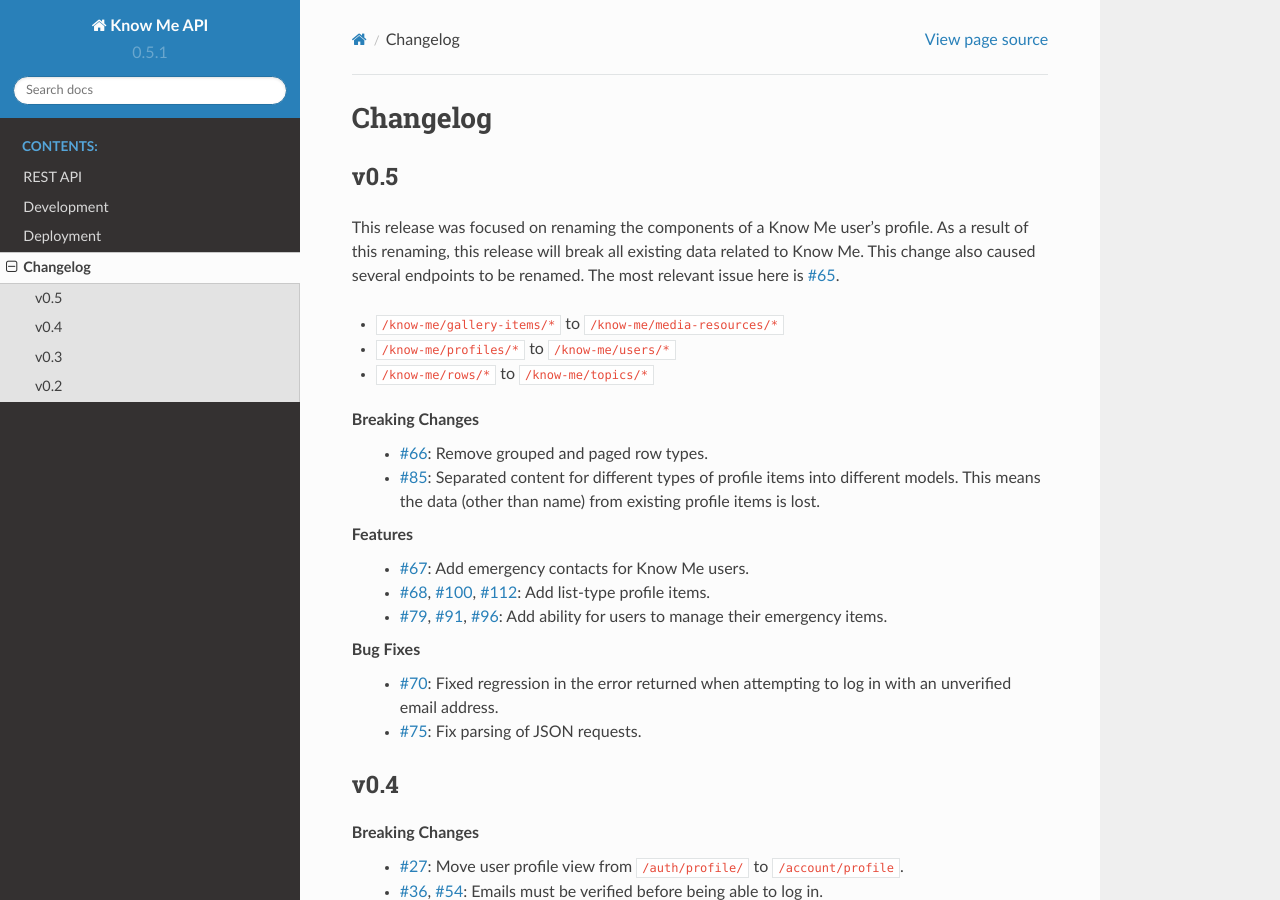
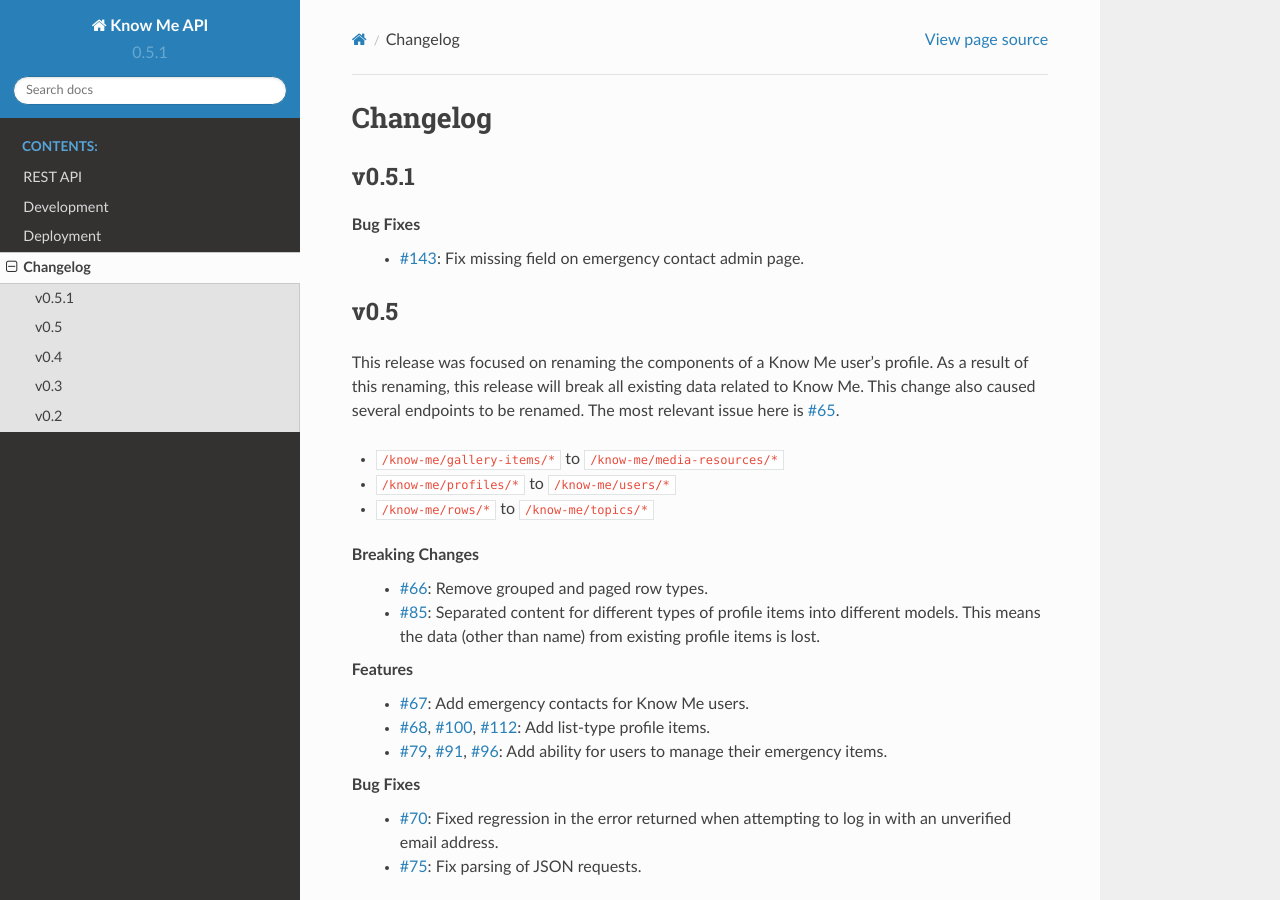
Before and after one commit to knowmetools/km-api, a Sphinx documentation site: the page built from docs/changelog.rst, in a window 1280 px wide and 900 px high. Built offline with Sphinx 7.4.7 and the Read the Docs theme 2.0.0, drawn with Linux system fonts in a browser that asks for light colours.

Commit message:
Fix missing field in emergency contact admin.
The admin page was missing the 'km_user' field.

Fixes #143

```diff
--- a/docs/changelog.rst
+++ b/docs/changelog.rst
@@ -1,5 +1,13 @@
 Changelog
 =========
+
+
+v0.5.1
+------
+
+Bug Fixes
+  * :issue:`143`: Fix missing field on emergency contact admin page.
+
 
 v0.5
 ----
```
Also changed, not shown: 1 other file.
